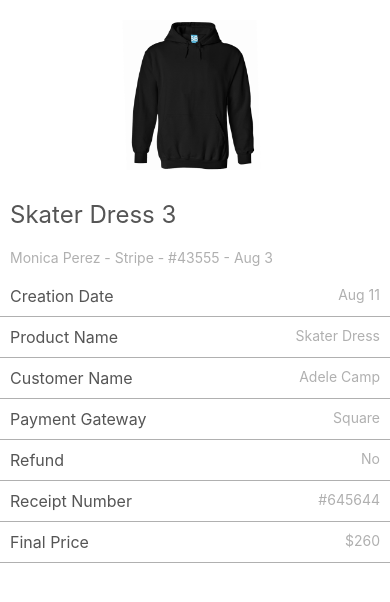
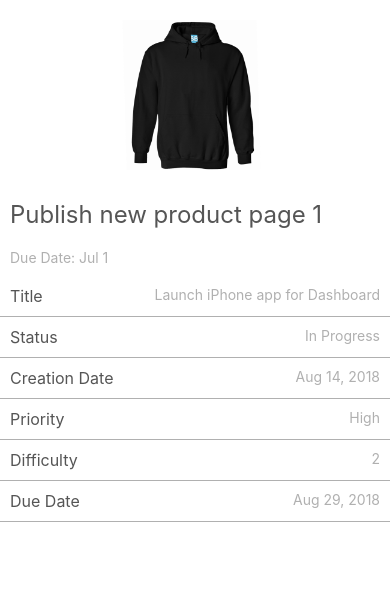
Before and after one commit to qureshi90/dashboard-template-RN, a React Native app: screen / in a window 390 px wide. Shown: the top 602 px of the page. Built offline with nearby package versions, Linux system fonts and the light colour scheme.

Commit message:
product screen design completed

```diff
--- a/src/navigation/navigator.js
+++ b/src/navigation/navigator.js
@@ -3,10 +3,11 @@ import React from 'react';
 // import SignIn from '../screens/login';
 // import SignUp from '../screens/signup';
 // import Dashboard from '../screens/dashboard';
-import Order from '../screens/order';
+// import Order from '../screens/order';
+import Product from '../screens/product';
 
 const Navigator = () => {
-  return <Order />;
+  return <Product />;
 };
 
 export default Navigator;
--- /dev/null
+++ b/src/screens/product/index.js
@@ -0,0 +1,31 @@
+import React from 'react';
+import {View, Text, Image} from 'react-native';
+import styles from './style.js';
+import ListItem from '../../components/listItem.js';
+
+const Product = () => {
+  return (
+    <View style={styles.container}>
+      <View style={styles.photoContainer}>
+        <Image
+          style={styles.photo}
+          source={require('../../assets/images/hood.png')}
+        />
+      </View>
+      <Text style={styles.label}>Publish new product page 1</Text>
+      <Text style={styles.details}>Due Date: Jul 1</Text>
+
+      <ListItem
+        name={'Title'}
+        description={'Launch iPhone app for Dashboard'}
+      />
+      <ListItem name={'Status'} description={'In Progress'} />
+      <ListItem name={'Creation Date'} description={'Aug 14, 2018'} />
+      <ListItem name={'Priority'} description={'High'} />
+      <ListItem name={'Difficulty'} description={'2'} />
+      <ListItem name={'Due Date'} description={'Aug 29, 2018'} />
+    </View>
+  );
+};
+
+export default Product;
--- /dev/null
+++ b/src/screens/product/style.js
@@ -0,0 +1,27 @@
+import {StyleSheet} from 'react-native';
+import {gray, darkGray} from '../../constants/color.js';
+
+const styles = StyleSheet.create({
+  container: {
+    flex: 1,
+  },
+  photo: {
+    width: 150,
+    height: 150,
+  },
+  photoContainer: {
+    margin: 20,
+    alignItems: 'center',
+  },
+  label: {
+    fontSize: 24,
+    margin: 10,
+    color: darkGray,
+  },
+  details: {
+    margin: 10,
+    color: gray,
+  },
+});
+
+export default styles;
```
